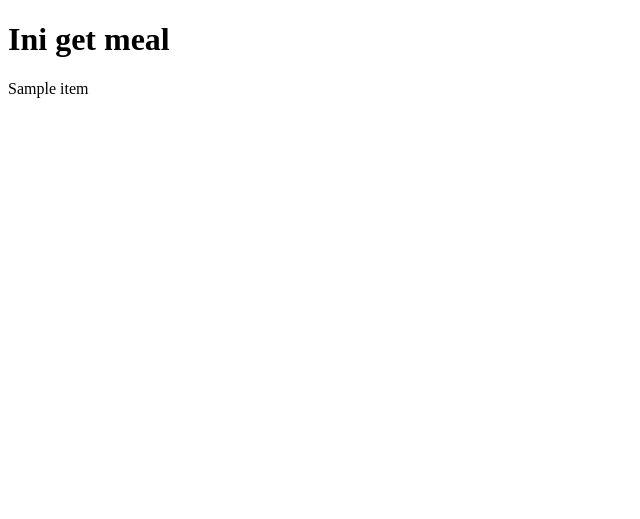
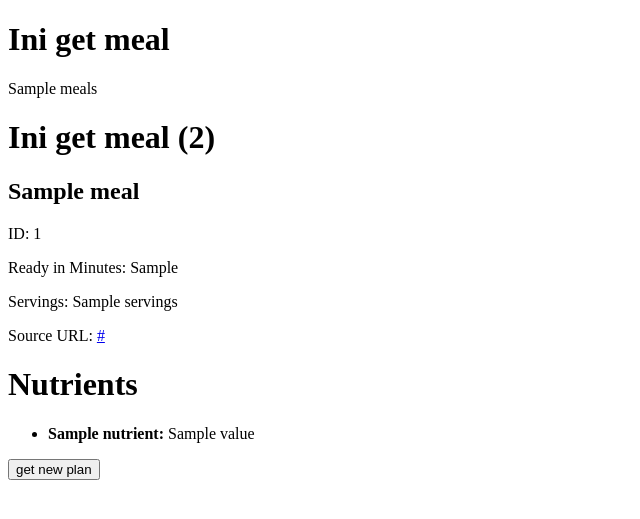
Before and after one commit to RiHuuang/LifeWell, a Flask app: page /get_meal in a window 1280 px wide. Shown: the top 519 px of the page, without its empty margins (0-640 px from the left). Run offline with Flask 3, Linux system fonts and the light colour scheme; a database or web service that is not in the repository returns one stand-in record (values such as "Sample title"); data that the repository does not hold is empty.

Commit message:
made ninja calories API & adds getmeal plan datas

```diff
--- a/app.py
+++ b/app.py
@@ -45,10 +45,16 @@ def get_meal_plan(timeFrame, targetCalories, diet, exclude):
         'diet': diet,
         'exclude': exclude
     }
+    # print("API KEY IS -> ",this_config.API_KEY)
     BASE_URL = this_config.URL_GENERATE_MEAL_PLAN
     response = requests.get(BASE_URL, params=params).json()
 
     return response
+
+def meal_query(query):
+    BASE_URL = this_config.URL_NPL_NINCAL
+    response = requests.get(
+        BASE_URL + query, headers={'X-Api-Key': this_config.X_API_KEY})
 
 @app.route("/")
 def main_routes():
@@ -77,13 +83,13 @@ def daily_meals():
         print("ini request form ", timeFrame, targetCalories, diet, exclude)
 
         check = True
-        # if timeFrame == '' or not timeFrame:
-        #     flash("Time frame couldn't be empty!", 'danger')
-        #     check = False
+        if timeFrame == '' or not timeFrame:
+            flash("Time frame couldn't be empty!", 'danger')
+            check = False
 
-        # if targetCalories == '' or not targetCalories:
-        #     flash("Target calories couldn't be empty", 'danger')
-        #     check = False
+        if targetCalories == '' or not targetCalories:
+            flash("Target calories couldn't be empty", 'danger')
+            check = False
 
         if not check:
             return redirect(url_for('daily_meals'))
@@ -100,10 +106,9 @@ def get_meal():
     diet = request.args.getlist('diet')
     exclude = request.args.getlist('exclude')
 
-    print("get_meals lengkapan nya",timeFrame,targetCalories,diet,exclude)
     datas = get_meal_plan(
         timeFrame=timeFrame, targetCalories=targetCalories, diet=diet, exclude=exclude)
-    print("INI DATAS DI GET_MEALS",datas)
+
     return render_template('get_meal_plan.html', datas=datas)
 
 @app.route('/summary')
--- a/config.py
+++ b/config.py
@@ -8,3 +8,5 @@ class Config:
         self.URL_SEARCH_RECIPE = 'https://api.spoonacular.com/recipes/complexSearch'
         self.URL_DETAIL_RECIPE = 'https://api.spoonacular.com/recipes/{id}/information'
         self.URL_GENERATE_MEAL_PLAN = 'https://api.spoonacular.com/mealplanner/generate'
+        self.X_API_KEY = os.environ.get('X_API_KEY')
+        self.URL_NPL_NINCAL = 'https://api.calorieninjas.com/v1/nutrition?query='
--- a/templates/get_meal_plan.html
+++ b/templates/get_meal_plan.html
@@ -7,9 +7,26 @@
 </head>
 <body>
     <h1>Ini get meal</h1>
-    {% for data in datas %}
-        <p>{{data[meals]}}</p>
+    <p>{{datas['meals']}}</p>
+
+    <h1>Ini get meal (2)</h1>
+    {% for meal in datas['meals'] %}
+    <h2>{{ meal['title'] }}</h2>
+    <p>ID: {{ meal['id'] }}</p>
+    <p>Ready in Minutes: {{ meal['readyInMinutes'] }}</p>
+    <p>Servings: {{ meal['servings'] }}</p>
+    <p>Source URL: <a href="{{ meal['sourceUrl'] }}">{{ meal['sourceUrl'] }}</a></p>
     {% endfor %}
 
+    <h1>Nutrients</h1>
+    <ul>
+        {% for nutrient, value in datas['nutrients'].items() %}
+        <li>
+            <strong>{{ nutrient }}:</strong> {{ value }}
+        </li>
+        {% endfor %}
+    </ul>
+
+    <button onClick="window.location.reload();">get new plan</button>
 </body>
 </html>
```
